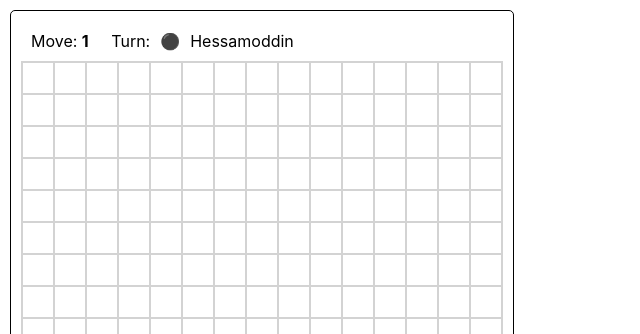
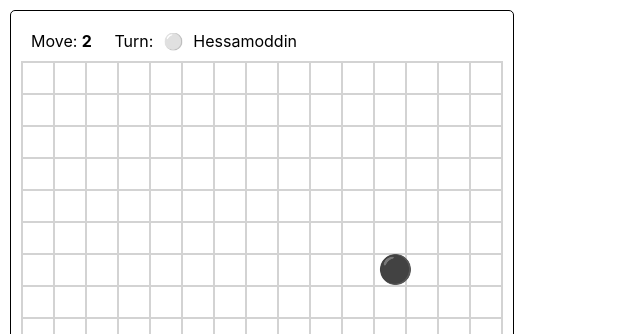
Before and after one commit to ahs502/gobang, a React (Create React App) app: page / in a window 1280 px wide. Shown: the top 334 px of the page, without its empty margins (0-640 px from the left). Built offline with nearby package versions, Linux system fonts and the light colour scheme.

Commit message:
Implement a container component for Gameboard

```diff
--- a/src/App.tsx
+++ b/src/App.tsx
@@ -1,29 +1,18 @@
-import React, { useState } from 'react';
+import React from 'react';
 import { createUseStyles } from 'react-jss';
-import HumanPlayer from 'src/business/players/HumanPlayer';
-import Game from 'src/business/Game';
-import Gameboard from 'src/components/Gameboard';
-import RandomBotPlayer from 'src/business/players/RandomBotPlayer';
-import Player from 'src/business/Player';
+import GameboardContainer from 'src/components/GameboardContainer';
 
 const useStyles = createUseStyles({});
 
 const App: React.FC = () => {
-  const [game, setGame] = useState<Game>(() => new Game(15));
-  const [blackPlayer, setBlackPlayer] = useState<HumanPlayer>(() => new HumanPlayer('Hessamoddin'));
-  const [whitePlayer, setWhitePlayer] = useState<Player>(() => new RandomBotPlayer('Computer'));
-
   const styles = useStyles();
 
   return (
-    <Gameboard
-      game={game}
-      blackPlayer={blackPlayer}
-      whitePlayer={whitePlayer}
-      onRoomSelect={selectedRoomPosition => {
-        blackPlayer.informRoomSelect(selectedRoomPosition);
-      }}
-    ></Gameboard>
+    <GameboardContainer
+      size={15}
+      blackPlayerDescriptor={{ mode: 'RANDOM_BOT', name: 'Computer' }}
+      whitePlayerDescriptor={{ mode: 'HUMAN', name: 'Hessamoddin' }}
+    />
   );
 };
 
--- a/src/components/Gameboard.tsx
+++ b/src/components/Gameboard.tsx
@@ -54,6 +54,7 @@ const Gameboard: FC<GameboardProps> = ({ game, blackPlayer, whitePlayer, onRoomS
   const player = turn === 'BLACK' ? blackPlayer : whitePlayer;
   const otherPlayer = turn === 'BLACK' ? whitePlayer : blackPlayer;
   useEffect(() => {
+    if (game.status === 'FINISHED' || game.status === 'WITHDRAWAL') return;
     (async function play(): Promise<void> {
       await player
         .play(game, turn)
--- /dev/null
+++ b/src/components/GameboardContainer.tsx
@@ -0,0 +1,49 @@
+import React, { FC, useMemo } from 'react';
+import Game from 'src/business/Game';
+import Player from 'src/business/Player';
+import Gameboard from 'src/components/Gameboard';
+import HumanPlayer from 'src/business/players/HumanPlayer';
+import RandomBotPlayer from 'src/business/players/RandomBotPlayer';
+
+export interface PlayerDescriptor {
+  mode: 'HUMAN' | 'RANDOM_BOT';
+  name: string;
+}
+
+export interface GameboardContainerProps {
+  size: Game['size'];
+  blackPlayerDescriptor: PlayerDescriptor;
+  whitePlayerDescriptor: PlayerDescriptor;
+}
+
+const GameboardContainer: FC<GameboardContainerProps> = ({ size, blackPlayerDescriptor, whitePlayerDescriptor }) => {
+  const game = useMemo<Game>(() => new Game(size), [size]);
+  const blackPlayer = useMemo<Player>(() => createPlayer(blackPlayerDescriptor), [
+    blackPlayerDescriptor.mode,
+    blackPlayerDescriptor.name
+  ]);
+  const whitePlayer = useMemo<Player>(() => createPlayer(whitePlayerDescriptor), [
+    whitePlayerDescriptor.mode,
+    whitePlayerDescriptor.name
+  ]);
+
+  return (
+    <Gameboard
+      game={game}
+      blackPlayer={blackPlayer}
+      whitePlayer={whitePlayer}
+      onRoomSelect={selectedRoomPosition => {
+        blackPlayer instanceof HumanPlayer && blackPlayer.informRoomSelect(selectedRoomPosition);
+        whitePlayer instanceof HumanPlayer && whitePlayer.informRoomSelect(selectedRoomPosition);
+      }}
+    />
+  );
+
+  function createPlayer({ mode, name }: PlayerDescriptor): Player {
+    if (mode === 'HUMAN') return new HumanPlayer(name);
+    if (mode === 'RANDOM_BOT') return new RandomBotPlayer(name);
+    throw new Error(`Unsupported player mode: '${mode}'.`);
+  }
+};
+
+export default GameboardContainer;
```
